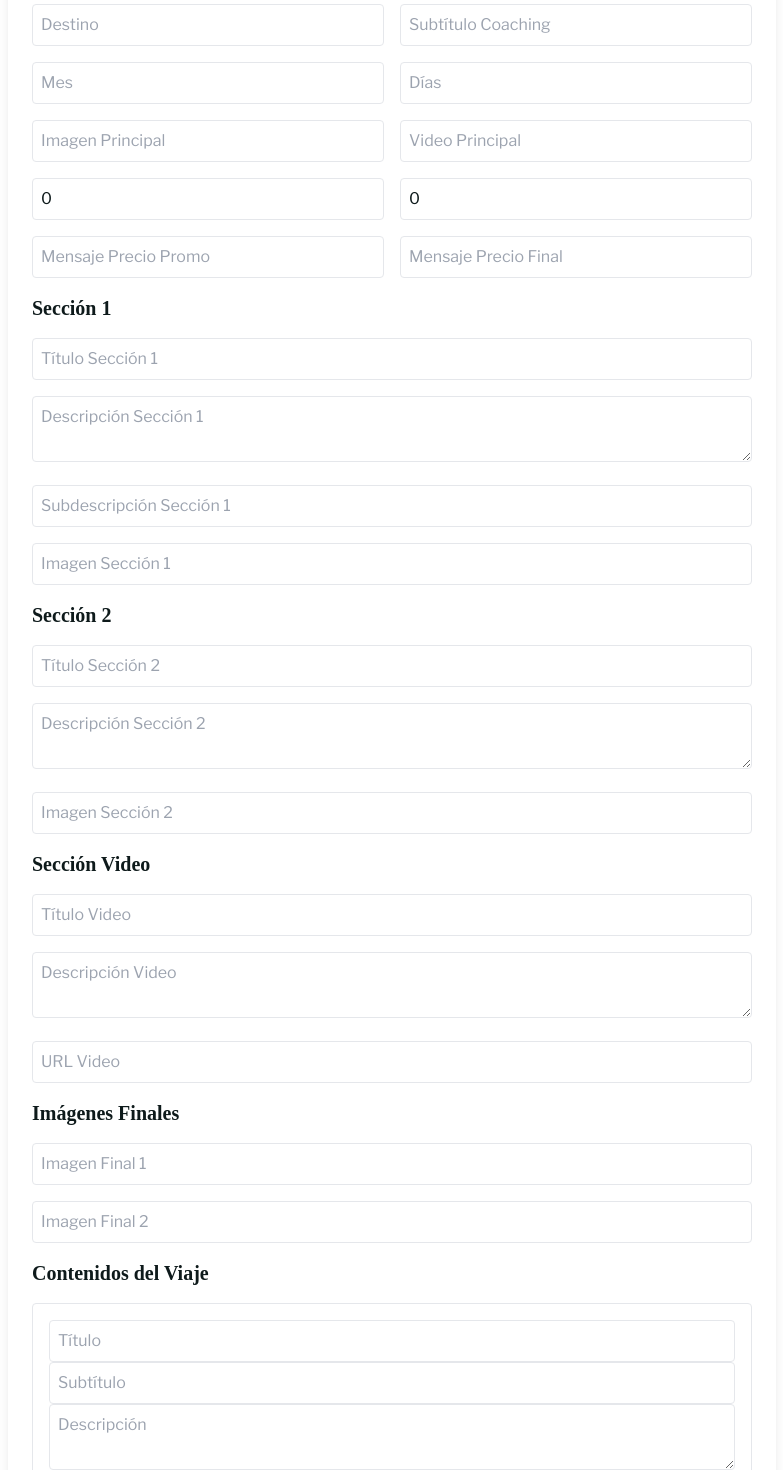
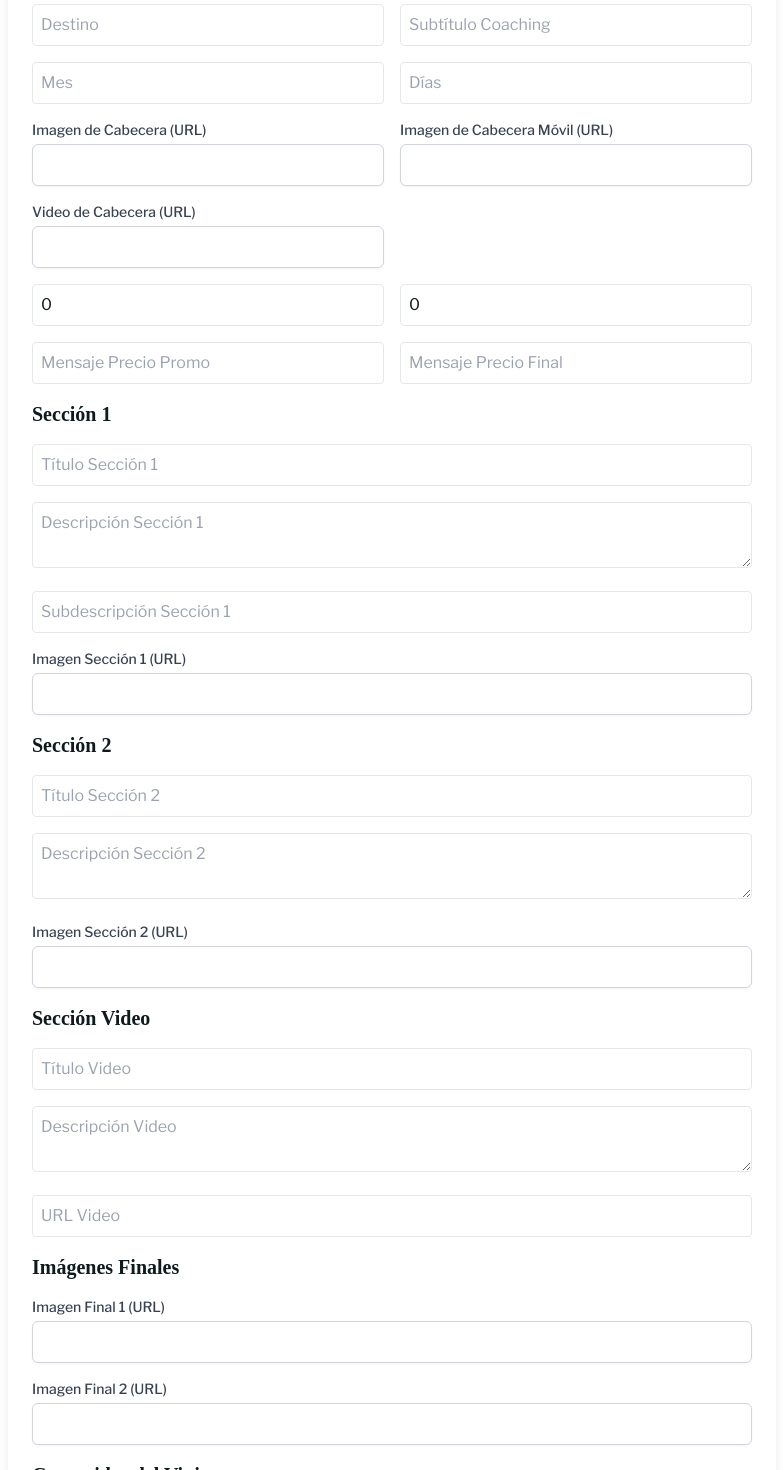
Before and after one commit to diego-caceres/integral-surf-site, a Next.js app: page /nuevo-viaje in a window 1280 px wide. Shown: the part 300-1770 px from the top of the page, without its empty margins (248-1031 px from the left). Built offline with nearby package versions, Linux system fonts and the light colour scheme; no server answers.

Commit message:
Improve admin section

```diff
--- a/src/app/nuevo-viaje/page.tsx
+++ b/src/app/nuevo-viaje/page.tsx
@@ -13,6 +13,7 @@ export default function NuevoViaje() {
     date_month: "",
     date_days: "",
     header_image: "",
+    header_mobile_image: "",
     header_video: "",
     price_promo: 0,
     price_final: 0,
@@ -188,22 +189,70 @@ export default function NuevoViaje() {
 
         {/* Multimedia */}
         <div className="grid grid-cols-1 md:grid-cols-2 gap-4">
+          <div>
+            <label
+              htmlFor="header_image"
+              className="block text-sm font-medium text-gray-700"
+            >
+              Imagen de Cabecera (URL)
+            </label>
             <input
               type="text"
               name="header_image"
-            placeholder="Imagen Principal"
+              id="header_image"
               value={form.header_image}
               onChange={handleChange}
-            className="p-2 border rounded"
+              className="mt-1 block w-full p-2 border border-gray-300 rounded-md shadow-sm focus:ring-indigo-500 focus:border-indigo-500"
             />
+            {form.header_image && (
+              <img
+                src={form.header_image}
+                alt="Preview Header Image"
+                className="mt-2 max-w-xs max-h-32 object-contain border rounded"
+                onError={(e) => (e.currentTarget.style.display = "none")}
+              />
+            )}
+          </div>
+          <div>
+            <label
+              htmlFor="header_mobile_image"
+              className="block text-sm font-medium text-gray-700"
+            >
+              Imagen de Cabecera Móvil (URL)
+            </label>
+            <input
+              type="text"
+              name="header_mobile_image"
+              id="header_mobile_image"
+              value={form.header_mobile_image}
+              onChange={handleChange}
+              className="mt-1 block w-full p-2 border border-gray-300 rounded-md shadow-sm focus:ring-indigo-500 focus:border-indigo-500"
+            />
+            {form.header_mobile_image && (
+              <img
+                src={form.header_mobile_image}
+                alt="Preview Header Mobile Image"
+                className="mt-2 max-w-xs max-h-32 object-contain border rounded"
+                onError={(e) => (e.currentTarget.style.display = "none")}
+              />
+            )}
+          </div>
+          <div>
+            <label
+              htmlFor="header_video"
+              className="block text-sm font-medium text-gray-700"
+            >
+              Video de Cabecera (URL)
+            </label>
             <input
               type="text"
               name="header_video"
-            placeholder="Video Principal"
+              id="header_video"
               value={form.header_video}
               onChange={handleChange}
-            className="p-2 border rounded"
+              className="mt-1 block w-full p-2 border border-gray-300 rounded-md shadow-sm focus:ring-indigo-500 focus:border-indigo-500"
             />
+          </div>
         </div>
 
         {/* Precios */}
@@ -267,14 +316,30 @@ export default function NuevoViaje() {
           onChange={handleChange}
           className="w-full p-2 border rounded"
         />
+        <div>
+          <label
+            htmlFor="section_1_image"
+            className="block text-sm font-medium text-gray-700"
+          >
+            Imagen Sección 1 (URL)
+          </label>
           <input
             type="text"
             name="section_1_image"
-          placeholder="Imagen Sección 1"
+            id="section_1_image"
             value={form.section_1_image}
             onChange={handleChange}
-          className="w-full p-2 border rounded"
+            className="mt-1 block w-full p-2 border border-gray-300 rounded-md shadow-sm focus:ring-indigo-500 focus:border-indigo-500"
           />
+          {form.section_1_image && (
+            <img
+              src={form.section_1_image}
+              alt="Preview Section 1 Image"
+              className="mt-2 max-w-xs max-h-32 object-contain border rounded"
+              onError={(e) => (e.currentTarget.style.display = "none")}
+            />
+          )}
+        </div>
 
         {/* Sección 2 */}
         <h2 className="text-xl font-semibold mt-4">Sección 2</h2>
@@ -293,14 +358,30 @@ export default function NuevoViaje() {
           onChange={handleChange}
           className="w-full p-2 border rounded"
         ></textarea>
+        <div>
+          <label
+            htmlFor="section_2_image"
+            className="block text-sm font-medium text-gray-700"
+          >
+            Imagen Sección 2 (URL)
+          </label>
           <input
             type="text"
             name="section_2_image"
-          placeholder="Imagen Sección 2"
+            id="section_2_image"
             value={form.section_2_image}
             onChange={handleChange}
-          className="w-full p-2 border rounded"
+            className="mt-1 block w-full p-2 border border-gray-300 rounded-md shadow-sm focus:ring-indigo-500 focus:border-indigo-500"
           />
+          {form.section_2_image && (
+            <img
+              src={form.section_2_image}
+              alt="Preview Section 2 Image"
+              className="mt-2 max-w-xs max-h-32 object-contain border rounded"
+              onError={(e) => (e.currentTarget.style.display = "none")}
+            />
+          )}
+        </div>
 
         {/* Sección Video */}
         <h2 className="text-xl font-semibold mt-4">Sección Video</h2>
@@ -330,22 +411,54 @@ export default function NuevoViaje() {
 
         {/* Imágenes Finales */}
         <h2 className="text-xl font-semibold mt-4">Imágenes Finales</h2>
+        <div>
+          <label
+            htmlFor="final_img_1"
+            className="block text-sm font-medium text-gray-700"
+          >
+            Imagen Final 1 (URL)
+          </label>
           <input
             type="text"
             name="final_img_1"
-          placeholder="Imagen Final 1"
+            id="final_img_1"
             value={form.final_img_1}
             onChange={handleChange}
-          className="w-full p-2 border rounded"
+            className="mt-1 block w-full p-2 border border-gray-300 rounded-md shadow-sm focus:ring-indigo-500 focus:border-indigo-500"
           />
+          {form.final_img_1 && (
+            <img
+              src={form.final_img_1}
+              alt="Preview Final Image 1"
+              className="mt-2 max-w-xs max-h-32 object-contain border rounded"
+              onError={(e) => (e.currentTarget.style.display = "none")}
+            />
+          )}
+        </div>
+        <div>
+          <label
+            htmlFor="final_img_2"
+            className="block text-sm font-medium text-gray-700"
+          >
+            Imagen Final 2 (URL)
+          </label>
           <input
             type="text"
             name="final_img_2"
-          placeholder="Imagen Final 2"
+            id="final_img_2"
             value={form.final_img_2}
             onChange={handleChange}
-          className="w-full p-2 border rounded"
+            className="mt-1 block w-full p-2 border border-gray-300 rounded-md shadow-sm focus:ring-indigo-500 focus:border-indigo-500"
           />
+          {form.final_img_2 && (
+            <img
+              src={form.final_img_2}
+              alt="Preview Final Image 2"
+              className="mt-2 max-w-xs max-h-32 object-contain border rounded"
+              onError={(e) => (e.currentTarget.style.display = "none")}
+            />
+          )}
+        </div>
 
         {/* Sección para Contenidos */}
         <h2 className="text-xl font-semibold mt-4">Contenidos del Viaje</h2>
@@ -395,15 +508,32 @@ export default function NuevoViaje() {
               }
               className="w-full p-2 border rounded"
             ></textarea>
+            <div>
+              <label
+                htmlFor={`content_image_url_${index}`}
+                className="block text-sm font-medium text-gray-700"
+              >
+                Imagen (URL)
+              </label>
               <input
                 type="text"
-              placeholder="Imagen URL"
+                name="image_url"
+                id={`content_image_url_${index}`}
                 value={content.image_url}
                 onChange={(e) =>
                   handleContentChange(index, "image_url", e.target.value)
                 }
-              className="w-full p-2 border rounded"
+                className="mt-1 block w-full p-2 border border-gray-300 rounded-md shadow-sm focus:ring-indigo-500 focus:border-indigo-500"
               />
+              {content.image_url && (
+                <img
+                  src={content.image_url}
+                  alt={`Preview Content Image ${index + 1}`}
+                  className="mt-2 max-w-xs max-h-32 object-contain border rounded"
+                  onError={(e) => (e.currentTarget.style.display = "none")}
+                />
+              )}
+            </div>
 
             <button
               type="button"
```
Also changed, not shown: src/components/TripEditFetcher.tsx (+56 -0 lines). Lines whose indentation alone changed are shown as unchanged.
